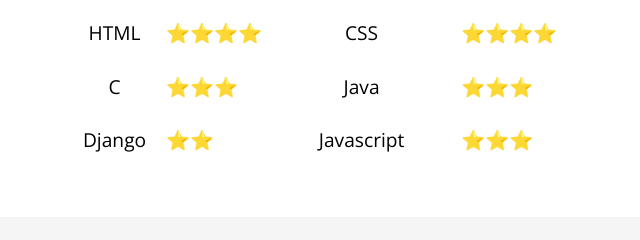
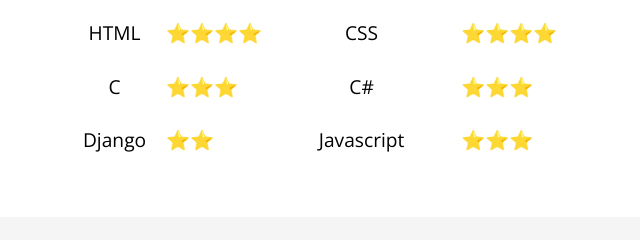
Before and after one commit to Poseidon-Heir/Portfolio_KB, a plain HTML site: page index.html in a window 1280 px wide. Shown: the part 1627-1867 px from the top of the page, 320-960 px from the left. Drawn offline with nearby package versions, Linux system fonts and the light colour scheme.

Commit message:
correctedskillname

```diff
--- a/index.html
+++ b/index.html
@@ -88,7 +88,7 @@ table for the following skills
       <td class="skill">C</td>
       <td class='rating'>⭐️⭐️⭐️</td>
       <td class="skill">
-        Java
+        C#
       </td>
       <td class='rating'>
         ⭐️⭐️⭐️
```
